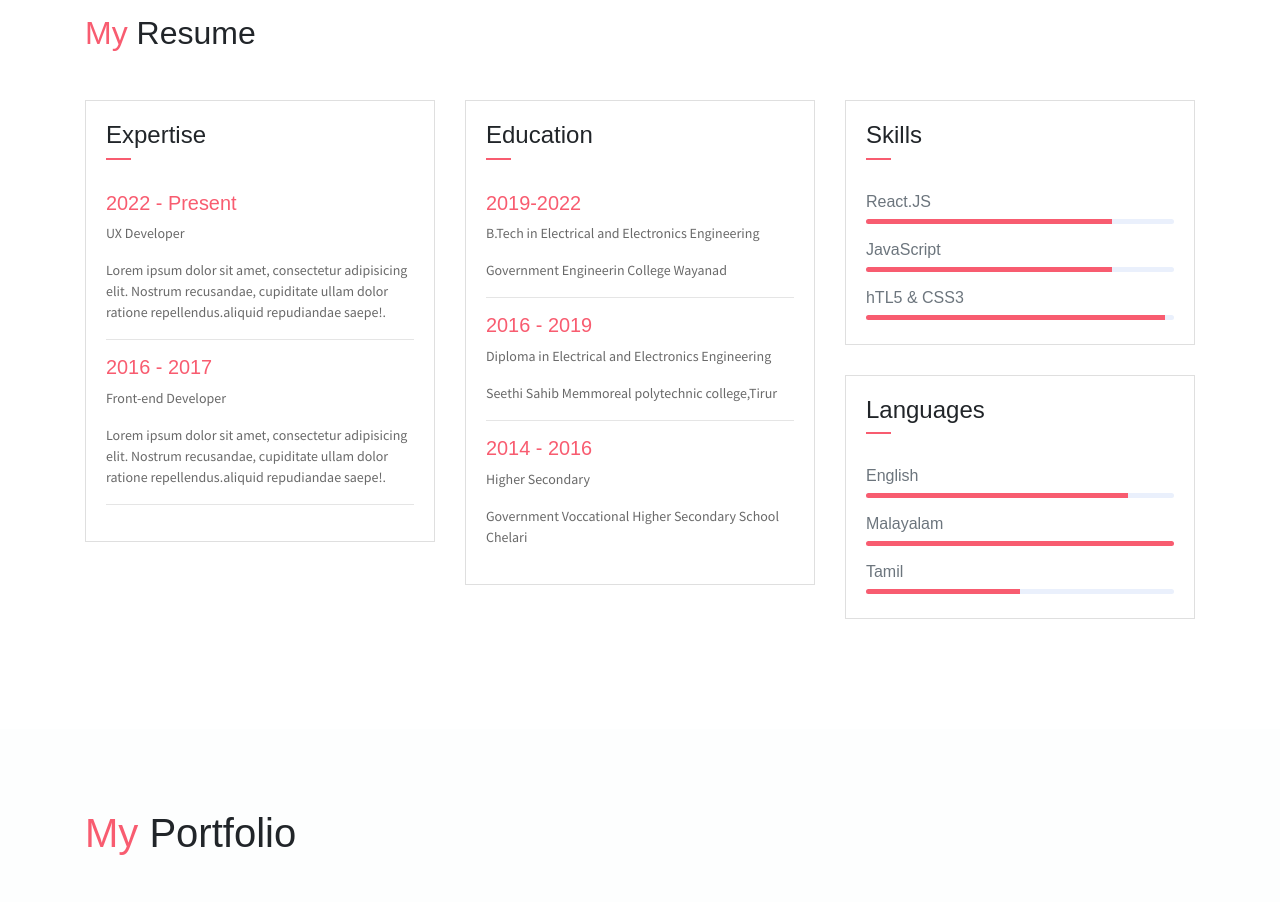
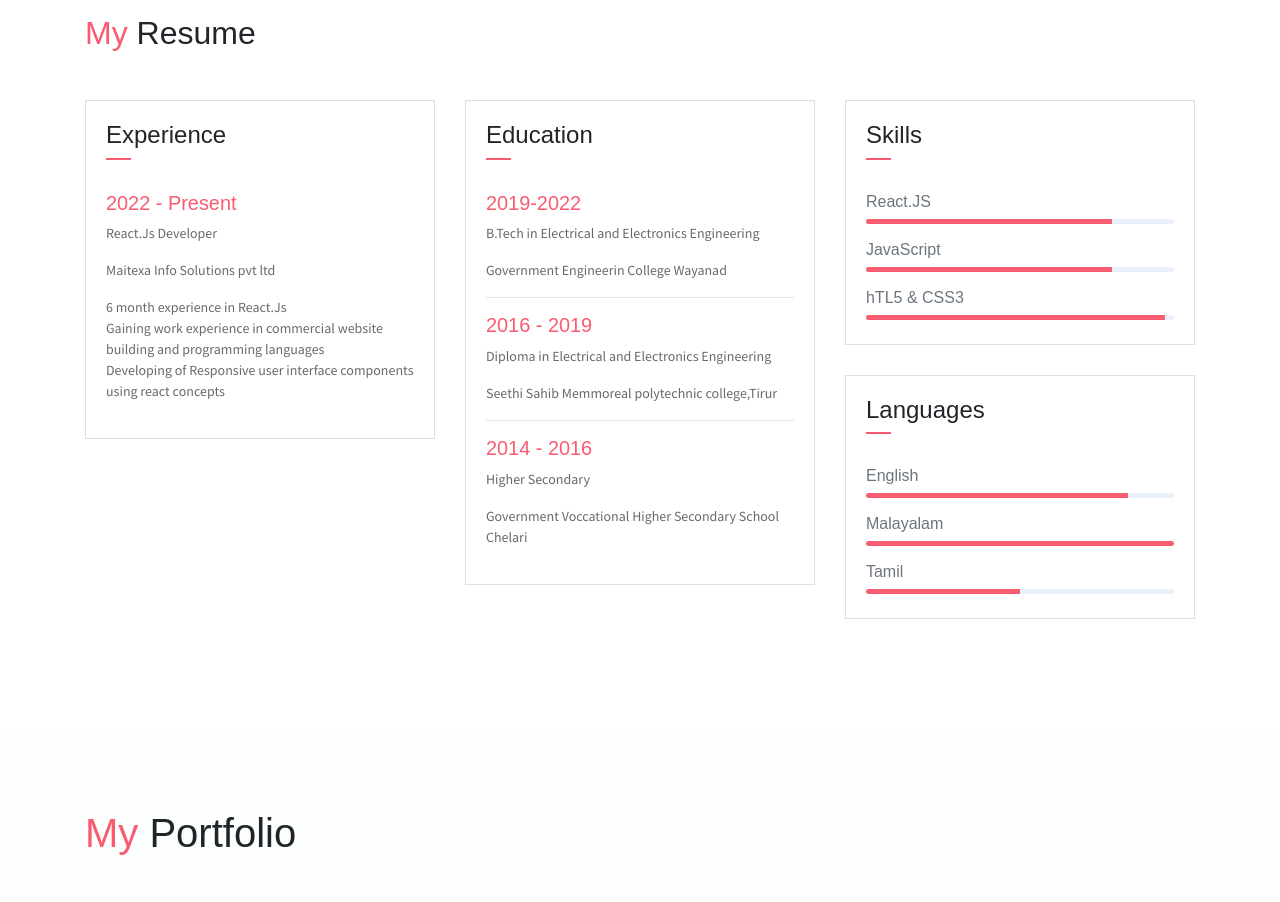
Before and after one commit to vyshnavpokkat/Portfolio, a plain HTML site: page index.html in a window 1280 px wide. Shown: the part 1060-1962 px from the top of the page. Drawn offline with Linux system fonts and the light colour scheme.

Commit message:
Update index.html

```diff
--- a/index.html
+++ b/index.html
@@ -122,19 +122,21 @@
                     <div class="card">
                        <div class="card-header">
                             <div class="mt-2">
-                                <h4>Expertise</h4>
+                                <h4>Experience</h4>
                                 <span class="line"></span>
                             </div>
                         </div>
                         <div class="card-body">
                             <h6 class="title text-danger">2022 - Present</h6>
-                            <P>UX Developer</P>
-                            <P class="subtitle">Lorem ipsum dolor sit amet, consectetur adipisicing elit. Nostrum recusandae, cupiditate ullam dolor ratione repellendus.aliquid repudiandae saepe!.</P>
-                            <hr>
-                            <h6 class="title text-danger">2016 - 2017</h6>
-                            <P>Front-end Developer</P>
-                            <P class="subtitle">Lorem ipsum dolor sit amet, consectetur adipisicing elit. Nostrum recusandae, cupiditate ullam dolor ratione repellendus.aliquid repudiandae saepe!.</P>
-                            <hr>
+                            <P>React.Js Developer </P>
+                            <p>Maitexa Info Solutions pvt ltd</p>
+                            <P class="subtitle">
+                                6 month experience in React.Js<br>
+                                Gaining work experience in commercial website building and programming languages<br>
+                                Developing of Responsive user interface components using react concepts
+                                </P>
+
+
                        </div>
                     </div>
                 </div>
```
